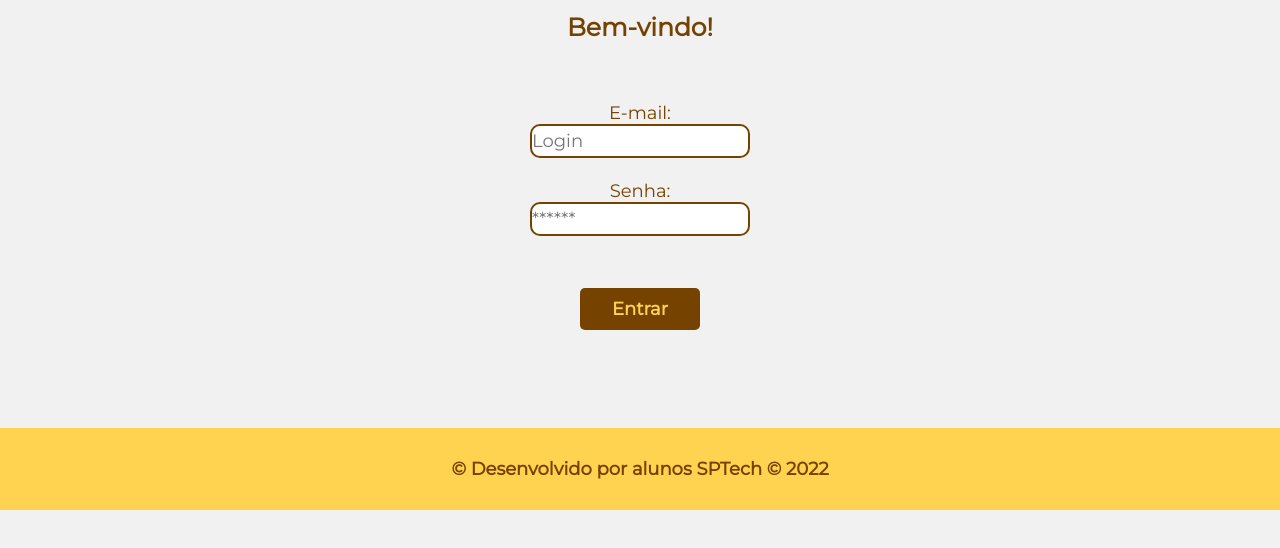
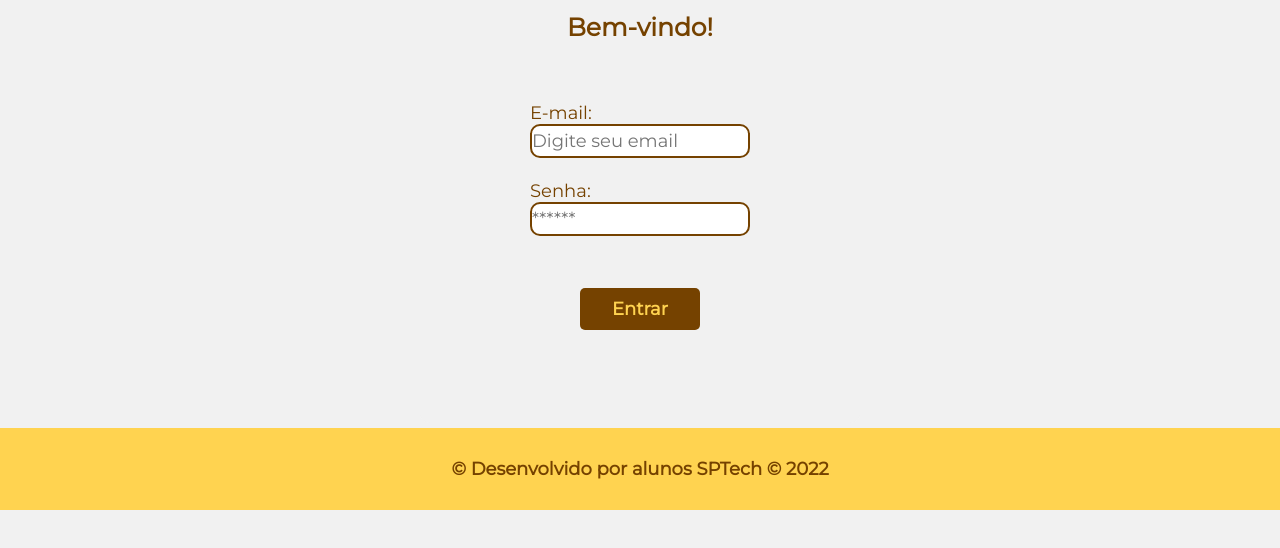
Before and after one commit to gablimasilva/PI-2ADSA, a website: page Site institucional/public/login.html in a window 1280 px wide. Shown: the part 122-670 px from the top of the page. Drawn offline with Linux system fonts and the light colour scheme.

Commit message:
Tela de login versão final

```diff
--- a/Site institucional/public/css/style_Cadastro_login.css
+++ b/Site institucional/public/css/style_Cadastro_login.css
@@ -113,6 +113,7 @@ form {
     flex-direction: column;
     padding: 10px;
     margin-top: 20px;
+    align-items: baseline;
 }
 
 .loading-div {
--- a/Site institucional/public/login.html
+++ b/Site institucional/public/login.html
@@ -49,7 +49,7 @@
                     <form id="form_login" method="post" onsubmit="return entrar()">
                         <div class="caixa-login">
                             E-mail:
-                            <input name="emailLoja" type="text" placeholder="Login">
+                            <input name="emailLoja" type="text" placeholder="Digite seu email">
                             <br>
                             Senha:
                             <input name="senhaLoja" type="password" placeholder="******">
```
